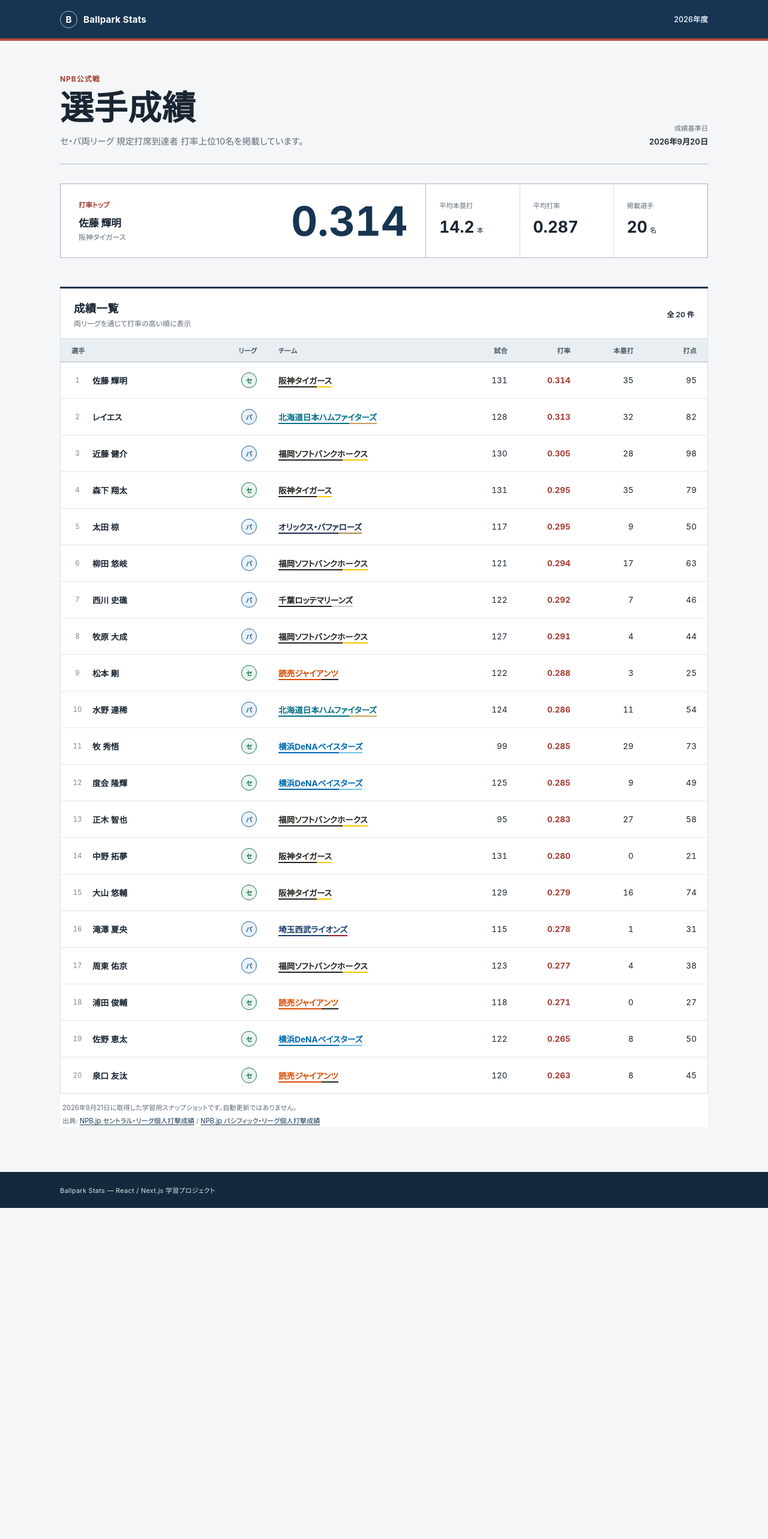
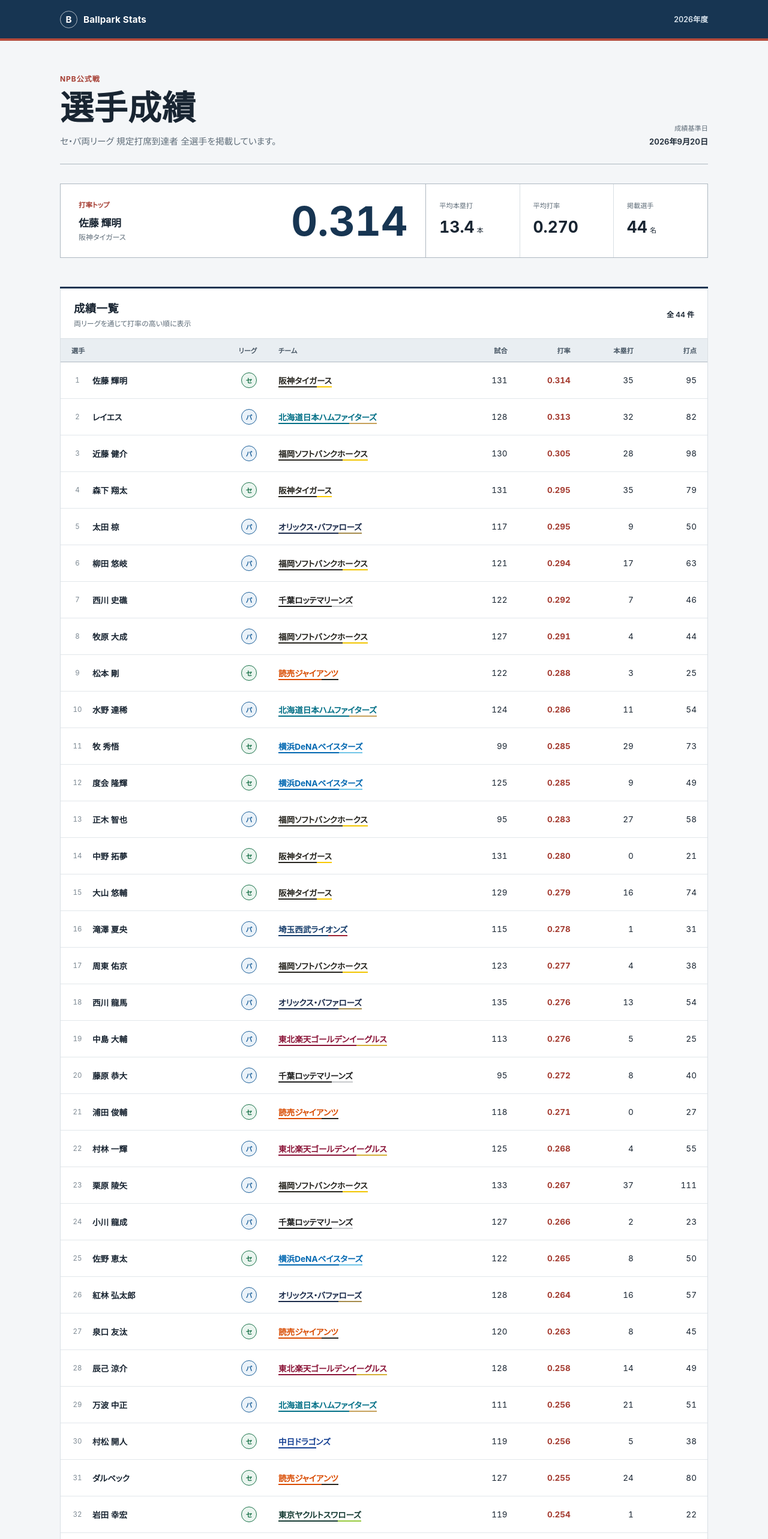
Before and after one commit to siytuon/nextjs-learning, a Next.js app: page / in a window 1280 px wide. Shown: the top 2566 px of the page at 60% size. Before the commit the page ends 2014 px from the top, so only its background shows below. Built offline with nearby package versions, Linux system fonts and the light colour scheme.

Commit message:
Include all qualified NPB batters

```diff
--- a/app/globals.css
+++ b/app/globals.css
@@ -95,6 +95,10 @@
 .team-marines { --team-primary: #202020; --team-secondary: #c7c9cb; }
 .team-buffaloes { --team-primary: #1b2b4b; --team-secondary: #a58b4c; }
 .team-lions { --team-primary: #163d6b; --team-secondary: #9d2235; }
+.team-dragons { --team-primary: #164194; --team-secondary: #ffffff; }
+.team-swallows { --team-primary: #163b33; --team-secondary: #96c93d; }
+.team-carp { --team-primary: #b5122b; --team-secondary: #27251f; }
+.team-eagles { --team-primary: #8b1538; --team-secondary: #d4af37; }
 .average { color: var(--accent); font-weight: 700; }
 .notice { margin: 0; padding: 14px 4px; }
 .dataNote { padding: 14px 4px 0; color: var(--muted); font-size: .7rem; line-height: 1.7; }
--- a/app/page.tsx
+++ b/app/page.tsx
@@ -15,6 +15,10 @@
     "千葉ロッテマリーンズ": "team-marines",
     "オリックス・バファローズ": "team-buffaloes",
     "埼玉西武ライオンズ": "team-lions",
+    "中日ドラゴンズ": "team-dragons",
+    "東京ヤクルトスワローズ": "team-swallows",
+    "広島東洋カープ": "team-carp",
+    "東北楽天ゴールデンイーグルス": "team-eagles",
   };
   const combinedBattingAverage = (
     players.reduce((sum, player) => sum + player.hits, 0) /
--- a/lib/players.ts
+++ b/lib/players.ts
@@ -79,7 +79,7 @@
 export const playerData = {
   asOf: "2026-09-20",
   fetchedAt: "2026-09-21",
-  scope: "セ・パ両リーグ 規定打席到達者 打率上位10名",
+  scope: "セ・パ両リーグ 規定打席到達者 全選手",
   sources: [
     {
       label: "セントラル・リーグ個人打撃成績",
```
Also changed, not shown: data/README.md, data/players-2026.csv, 1 other file (tests, documents, lock files or other folders).
